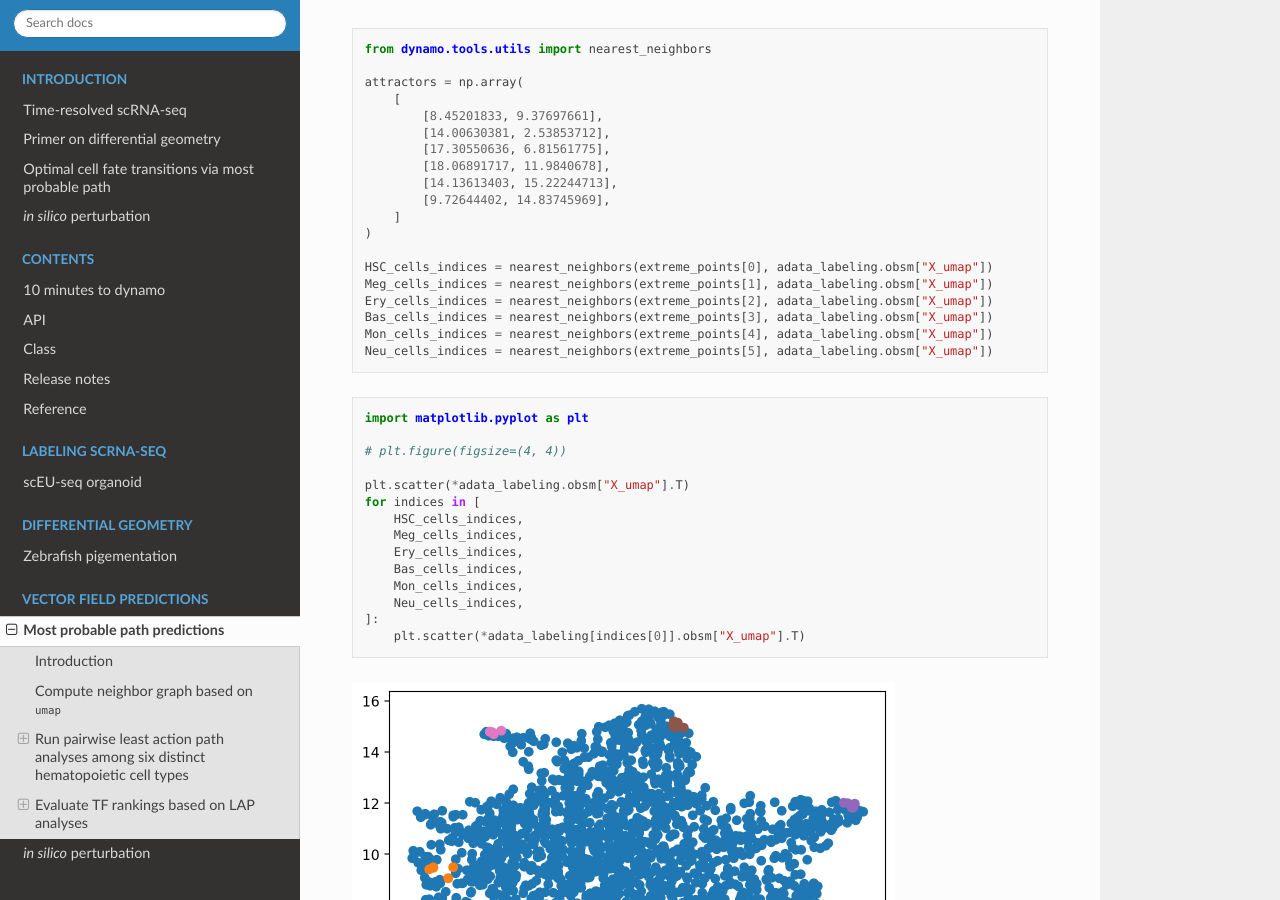
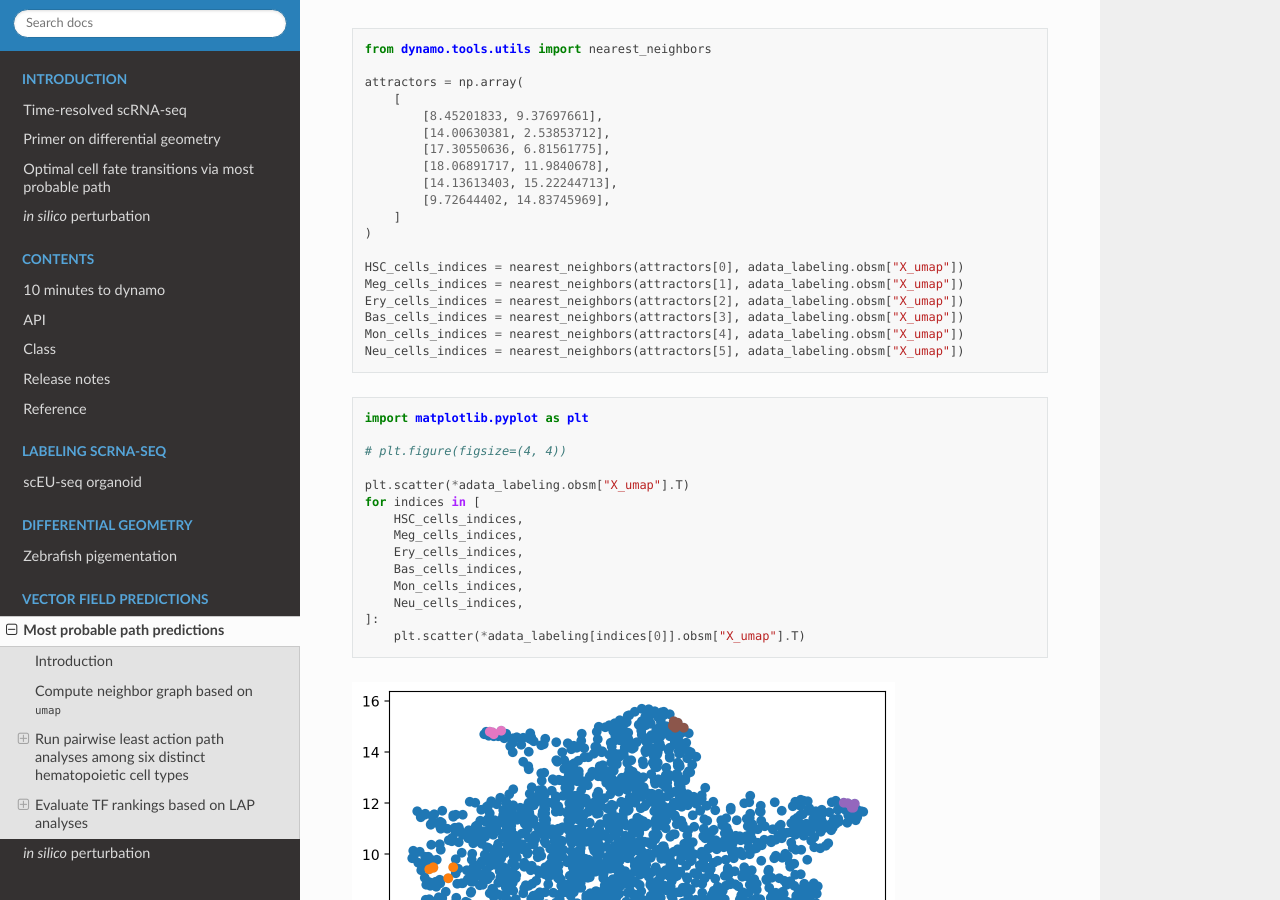
Before and after one commit to aristoteleo/dynamo_readthedocs, a Sphinx documentation site: the page built from docs/source/notebooks/lap_tutorial/lap_tutorial.rst, in a window 1280 px wide and 900 px high, scrolled down 2890 px. Built offline with Sphinx 7.4.7 and the Read the Docs theme 2.0.0, drawn with Linux system fonts in a browser that asks for light colours; pages that are not in the unit, such as notebooks, are missing from menus; cross-references to code outside the pages are shown as plain code.

Commit message:
fix: extreme_points->attractors

```diff
--- a/docs/source/notebooks/lap_tutorial/lap_tutorial.rst
+++ b/docs/source/notebooks/lap_tutorial/lap_tutorial.rst
@@ -124,12 +124,12 @@ Among the cell types from our tscRNA-seq data, there are five developmental even
         ]
     )
 
-    HSC_cells_indices = nearest_neighbors(extreme_points[0], adata_labeling.obsm["X_umap"])
-    Meg_cells_indices = nearest_neighbors(extreme_points[1], adata_labeling.obsm["X_umap"])
-    Ery_cells_indices = nearest_neighbors(extreme_points[2], adata_labeling.obsm["X_umap"])
-    Bas_cells_indices = nearest_neighbors(extreme_points[3], adata_labeling.obsm["X_umap"])
-    Mon_cells_indices = nearest_neighbors(extreme_points[4], adata_labeling.obsm["X_umap"])
-    Neu_cells_indices = nearest_neighbors(extreme_points[5], adata_labeling.obsm["X_umap"])
+    HSC_cells_indices = nearest_neighbors(attractors[0], adata_labeling.obsm["X_umap"])
+    Meg_cells_indices = nearest_neighbors(attractors[1], adata_labeling.obsm["X_umap"])
+    Ery_cells_indices = nearest_neighbors(attractors[2], adata_labeling.obsm["X_umap"])
+    Bas_cells_indices = nearest_neighbors(attractors[3], adata_labeling.obsm["X_umap"])
+    Mon_cells_indices = nearest_neighbors(attractors[4], adata_labeling.obsm["X_umap"])
+    Neu_cells_indices = nearest_neighbors(attractors[5], adata_labeling.obsm["X_umap"])
 
 
 .. code:: ipython3
```
